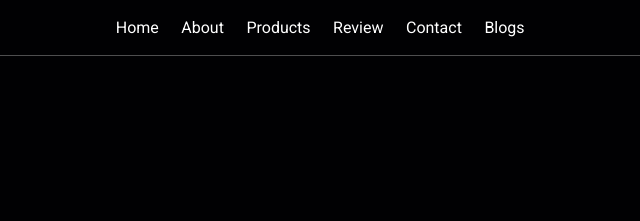
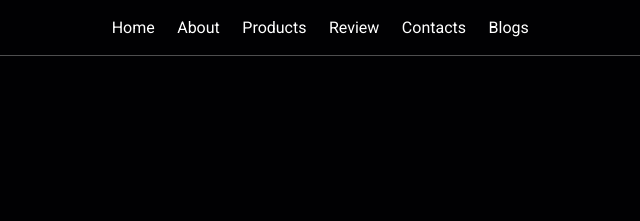
Before and after one commit to svtrisma/Coffee-Shop, a plain HTML site: page index.html in a window 1280 px wide. Shown: the top 221 px of the page, 272-912 px from the left. Drawn offline with Linux system fonts and the light colour scheme.

Commit message:
Update index.html

```diff
--- a/index.html
+++ b/index.html
@@ -26,7 +26,7 @@
             <a href="#about">About</a>
             <a href="#products">Products</a>
             <a href="#review">Review</a>
-            <a href="#contact">Contact</a>
+            <a href="#contact">Contacts</a>
             <a href="#blogs">Blogs</a>
         </nav>
 
```
